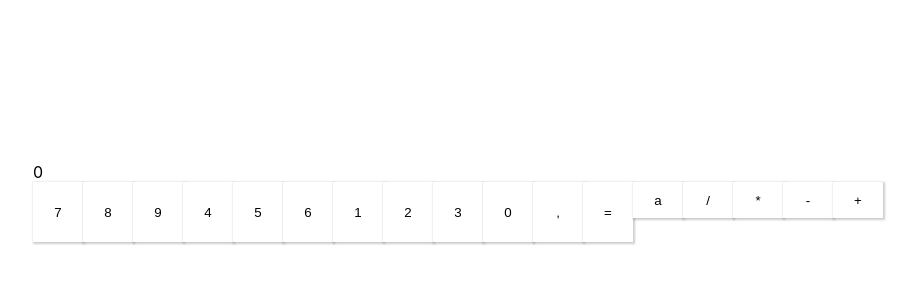
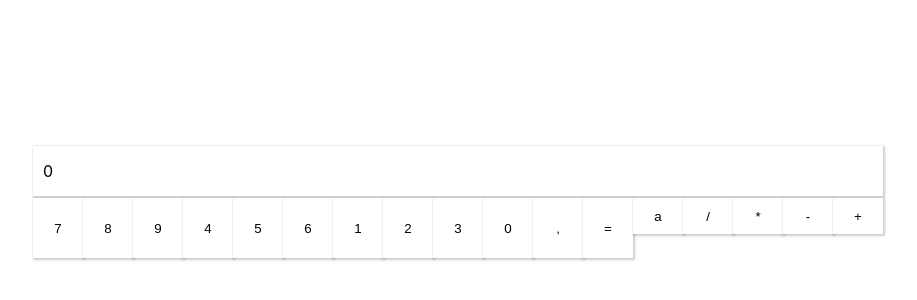
Before and after one commit to lucasnetwork/Calculadora, a React (Create React App) app: page / in a window 1280 px wide. Shown: the part 198-498 px from the top of the page, without its empty margins (182-1099 px from the left). Built offline with nearby package versions, Linux system fonts and the light colour scheme.

Commit message:
add styles in content operations

```diff
--- a/src/Components/ShowOperation.js
+++ b/src/Components/ShowOperation.js
@@ -1,14 +1,15 @@
 import React,{useEffect} from 'react'
+import ShowOperationContent from './styles/ShowOperationContent'
 
 const ShowOperation = ({currentValue,currentOperation,setCurrentOperation}) =>{
     useEffect(() =>{
 
     },[currentOperation])
     return(
-        <>
+        <ShowOperationContent>
             <div>{currentValue}</div>
             <div>{currentOperation}</div>
-        </>
+        </ShowOperationContent>
     )
 }
 
```
